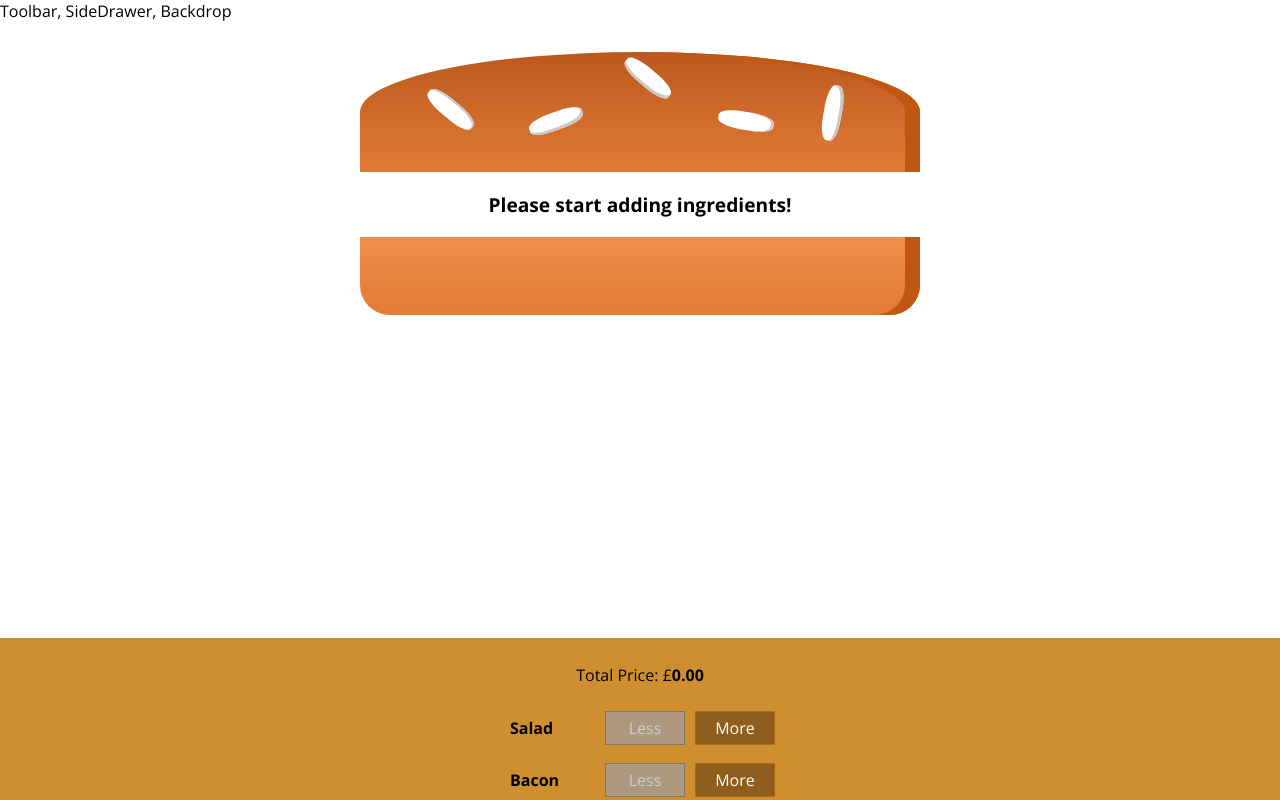
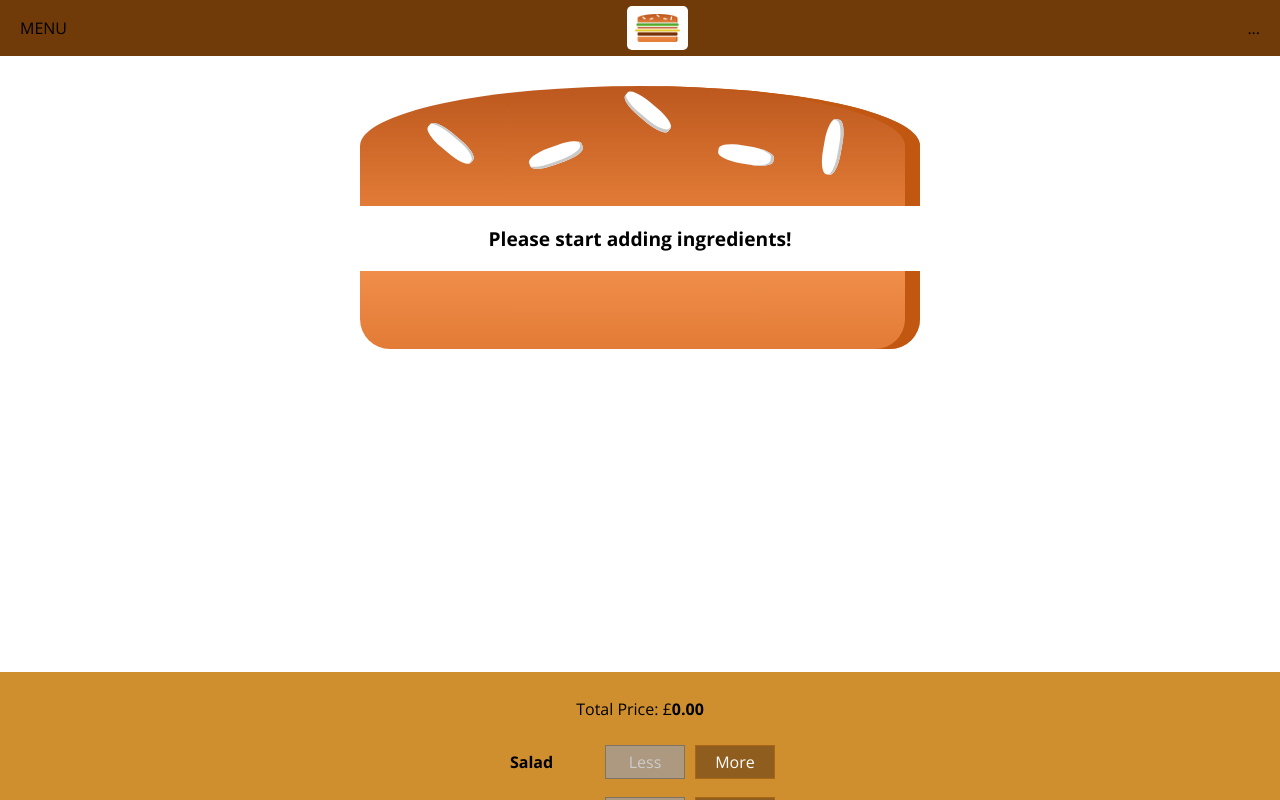
Before and after one commit to CristyTarantino/react-burger, a React (Create React App) app: page / in a window 1280 px wide. Shown: the top 800 px of the page. Built offline with nearby package versions, Linux system fonts and the light colour scheme.

Commit message:
add toolbar and logo

```diff
--- a/src/components/Layout/Layout.js
+++ b/src/components/Layout/Layout.js
@@ -3,10 +3,12 @@
 
 import style from './Layout.module.scss'
 
+import Toolbar from '../Navigation/Toolbar/Toolbar'
+
 const layout = (props) => (
   // React.Fragment https://reactjs.org/docs/fragments.html
   <>
-    <div>Toolbar, SideDrawer, Backdrop</div>
+    <Toolbar />
     <main className={style.content}>
       {props.children}
     </main>
--- a/src/components/Layout/Layout.module.scss
+++ b/src/components/Layout/Layout.module.scss
@@ -1,3 +1,3 @@
 .content {
-  margin-top: 16px;
+  margin-top: 72px;
 }
--- /dev/null
+++ b/src/components/Logo/Logo.js
@@ -0,0 +1,12 @@
+import React from 'react'
+
+import burgerLogo from '../../assets/images/burger-logo.png'
+import style from './Logo.module.scss'
+
+const logo = (props) => (
+  <div className={style.logo}>
+    <img src={burgerLogo} alt="MyBurgerBrand"/>
+  </div>
+)
+
+export default logo
--- /dev/null
+++ b/src/components/Logo/Logo.module.scss
@@ -0,0 +1,11 @@
+.logo {
+  background-color: white;
+  padding: 8px;
+  height: 80%;
+  box-sizing: border-box;
+  border-radius: 5px;
+
+  img {
+    height: 100%;
+  }
+}
--- /dev/null
+++ b/src/components/Navigation/Toolbar/Toolbar.js
@@ -0,0 +1,14 @@
+import React from 'react'
+
+import style from './Toolbar.module.scss'
+import Logo from '../../Logo/Logo'
+
+const toolbar = (props) => (
+ <header className={style.toolbar}>
+  <div>MENU</div>
+  <Logo />
+  <div>...</div>
+ </header>
+)
+
+export default toolbar
--- /dev/null
+++ b/src/components/Navigation/Toolbar/Toolbar.module.scss
@@ -0,0 +1,18 @@
+.toolbar {
+  height: 56px;
+  width: 100%;
+  position: fixed;
+  top: 0;
+  left: 0;
+  background-color: #703B09;
+  display: flex;
+  justify-content: space-between;
+  align-items: center;
+  padding: 0 20px;
+  box-sizing: border-box;
+  z-index: 90;
+
+  nav {
+    height: 100%;
+  }
+}
```
Also changed, not shown: src/assets/images/burger-logo.png (added).
